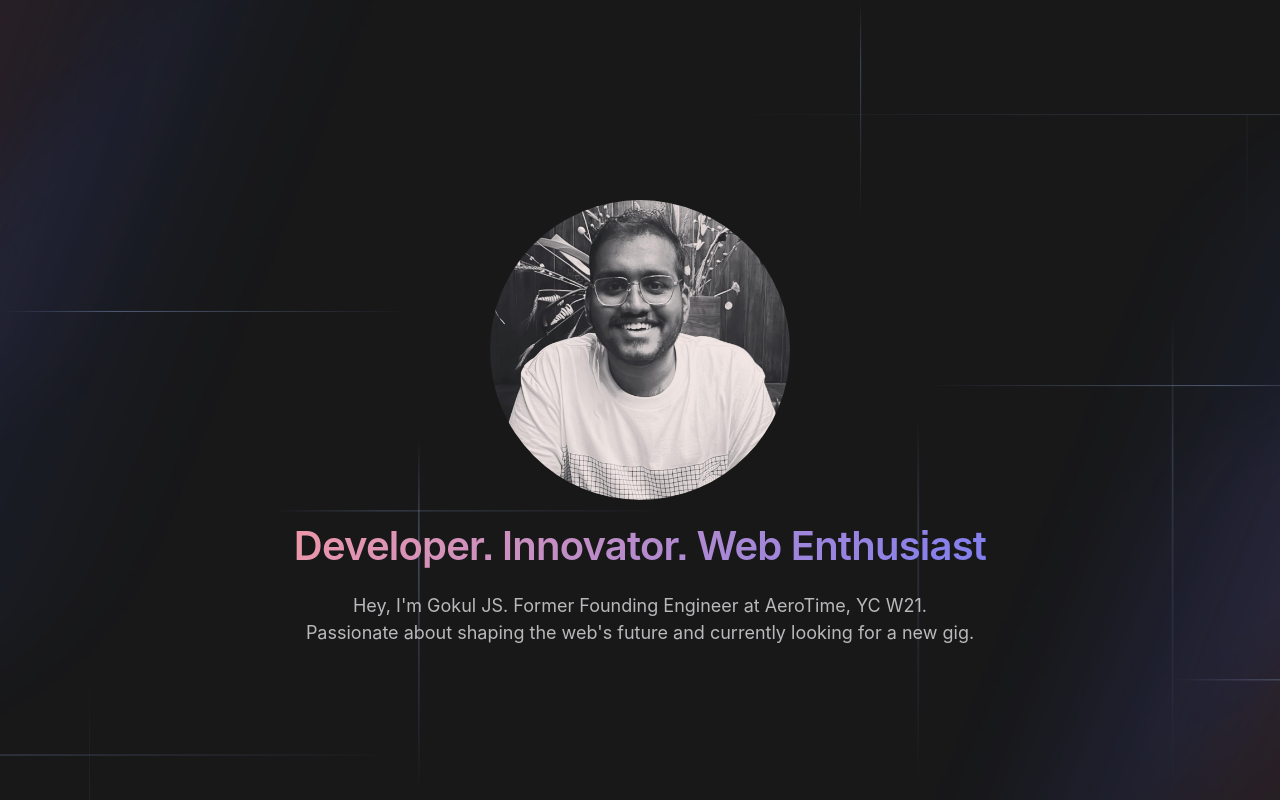
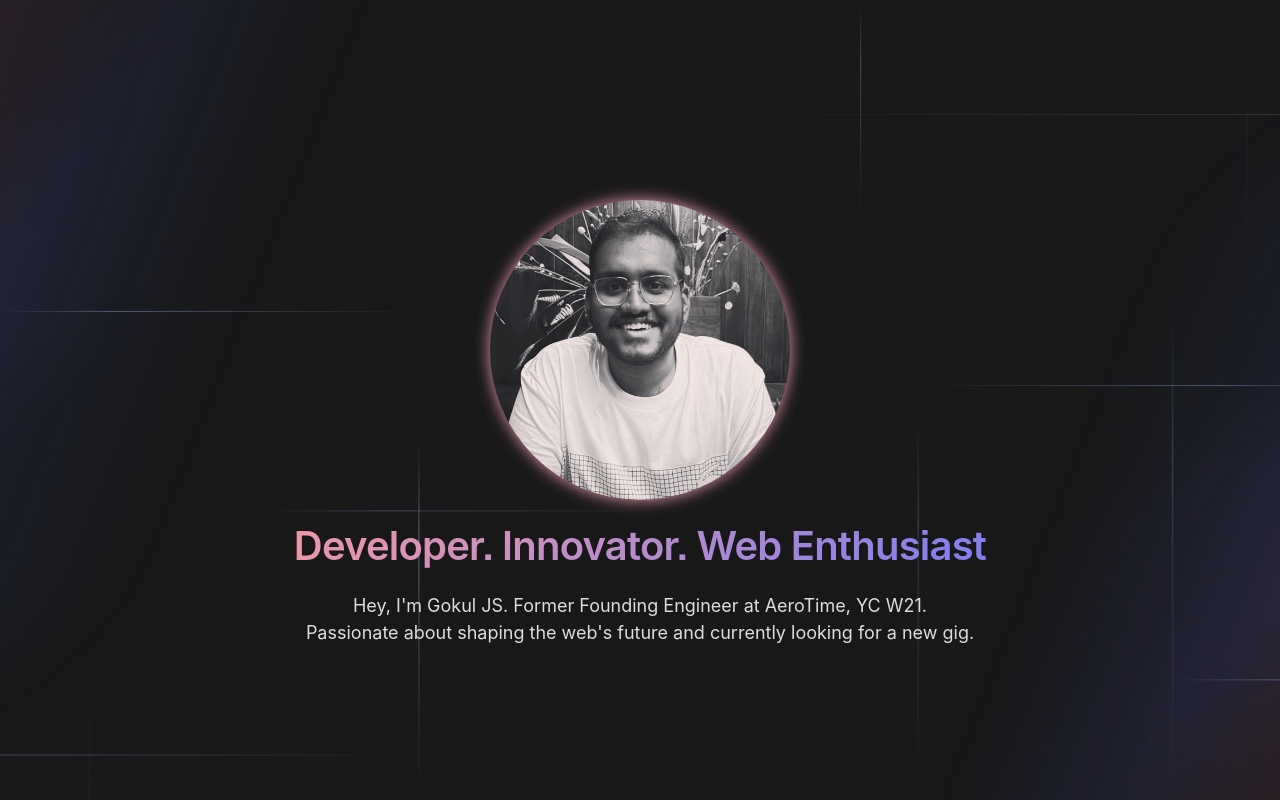
Before and after one commit to gokuljs/portfolio, a Next.js app: page / in a window 1280 px wide. Built offline with nearby package versions, Linux system fonts and the light colour scheme.

Commit message:
animation

```diff
--- a/styles/hero.module.scss
+++ b/styles/hero.module.scss
@@ -12,6 +12,24 @@
     border-radius: 100%;
     object-fit: cover;
     margin-top: 200px;
+    animation: bling-shadow 6s infinite;
+    @keyframes bling-shadow {
+      0%,
+      100% {
+        filter: drop-shadow(0px 0px 8px #f098a7); /* Start with pink */
+      }
+      25% {
+        filter: drop-shadow(0px 0px 8px #7e7ef1); /* Change to violet */
+      }
+      50% {
+        filter: drop-shadow(
+          0px 0px 8px #f098a7
+        ); /* Back to pink with larger blur */
+      }
+      75% {
+        filter: drop-shadow(0px 0px 8px #7e7ef1); /* Change to violet again */
+      }
+    }
   }
   .heading {
     color: var(--dark-base-fg-fg-2, #ddddde);
@@ -32,7 +50,7 @@
   }
   .subtext {
     text-align: center;
-    color: var(--dark-base-fg-fg-3, #b9b9bc);
+    color: var(--dark-base-fg-fg-3, #ddddde);
     text-align: center;
     font-feature-settings: 'cv04' on, 'ss08' on;
     font-family: SF Pro Text;
```
